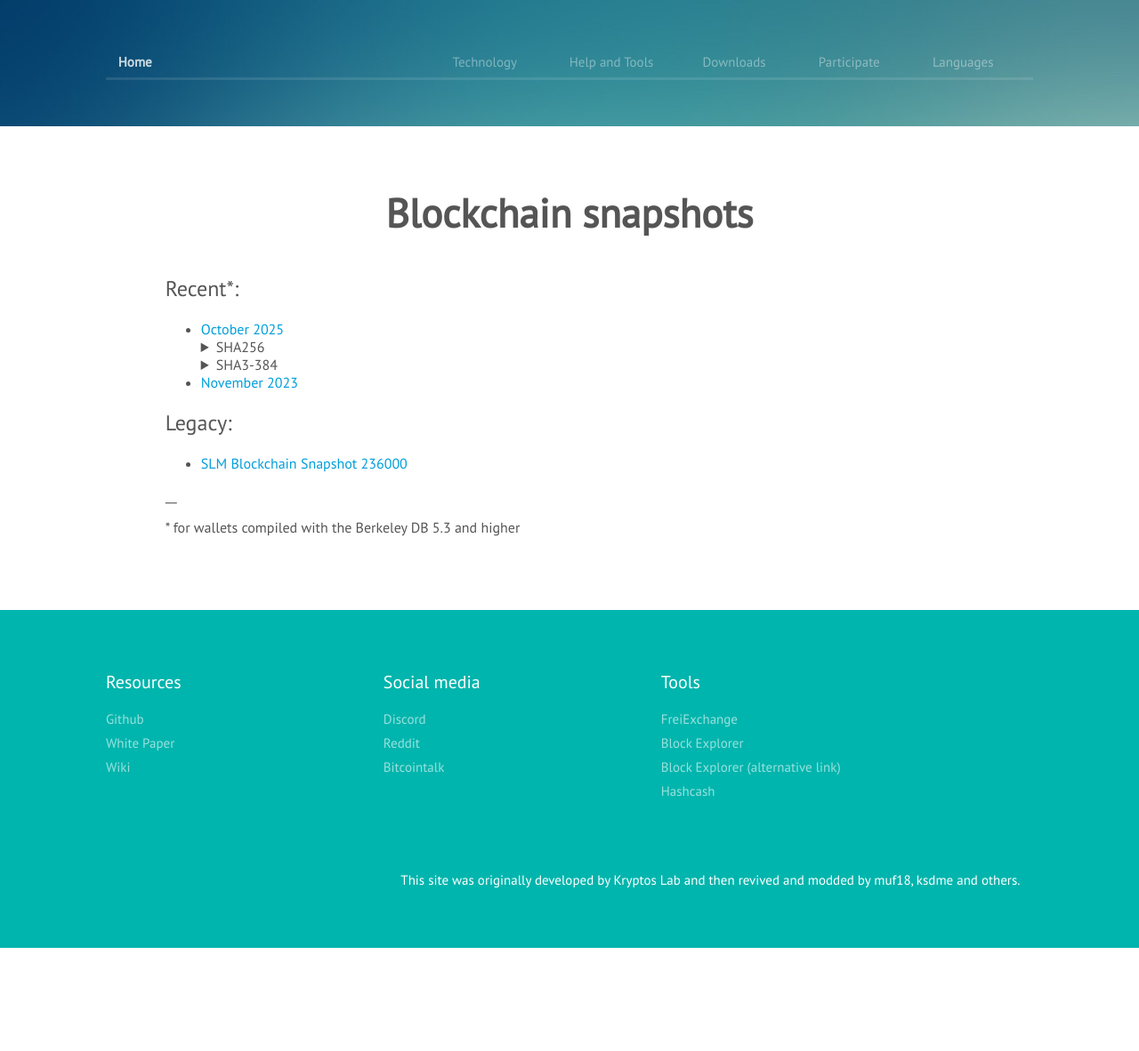
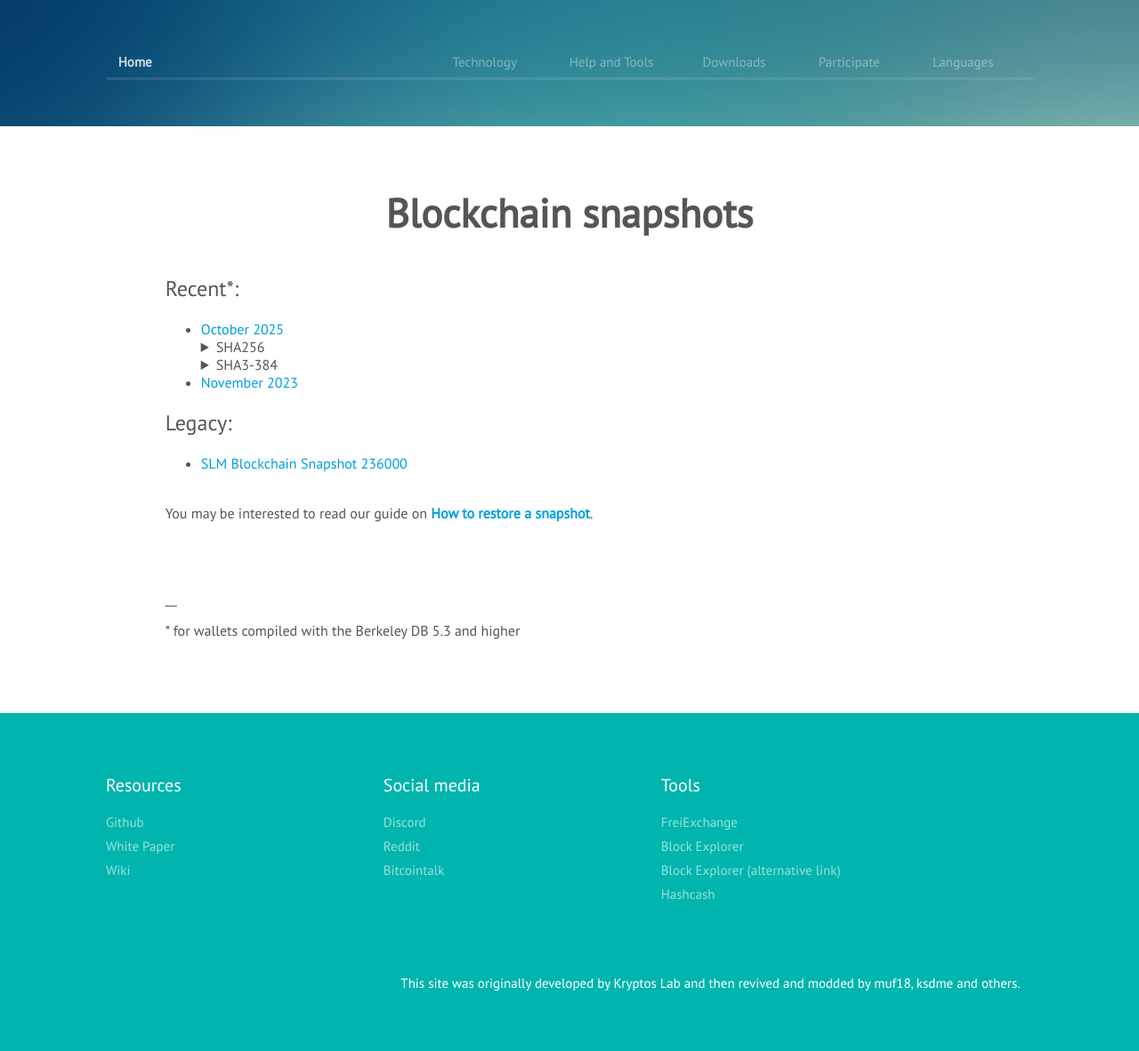
Before and after one commit to slimcoin-project/slimcoin-project.github.io, a Jekyll site: the page built from content/en/snapshots.md, in a window 1280 px wide. Shown: the whole page at 89% size. Built offline with Jekyll 4.4.1, drawn with Linux system fonts in a browser that asks for light colours; some web fonts are replaced; before the commit the page ends 1066 px from its top, so only the background shows below that.

Commit message:
Update snapshots.md

```diff
--- a/content/en/snapshots.md
+++ b/content/en/snapshots.md
@@ -20,6 +20,12 @@ priority: 10
 # Legacy:
 * [SLM Blockchain Snapshot 236000](https://mega.co.nz/#!pg8lEJoL!54dSH7LrpmOJiMzNS72MDCYvZtXwqnHGyCApmYIpxkA){:target="_blank"}
 
+<br>
+You may be interested to read our guide on [How to restore a snapshot](/restore-snapshots/).
+<br>
+<br>
+<br>
+<br>
 
 __
 
```
